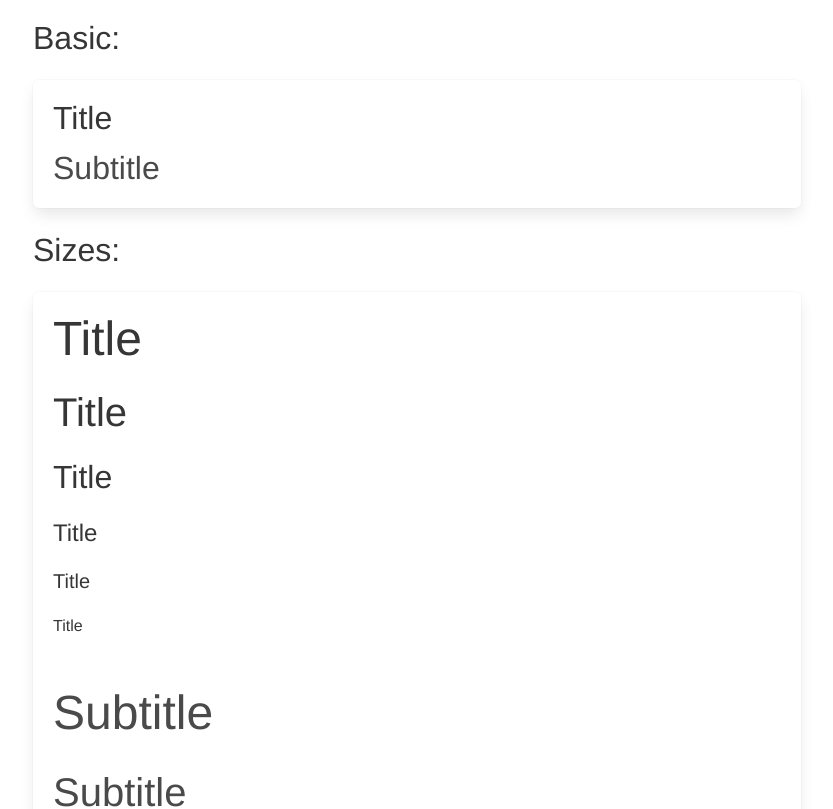
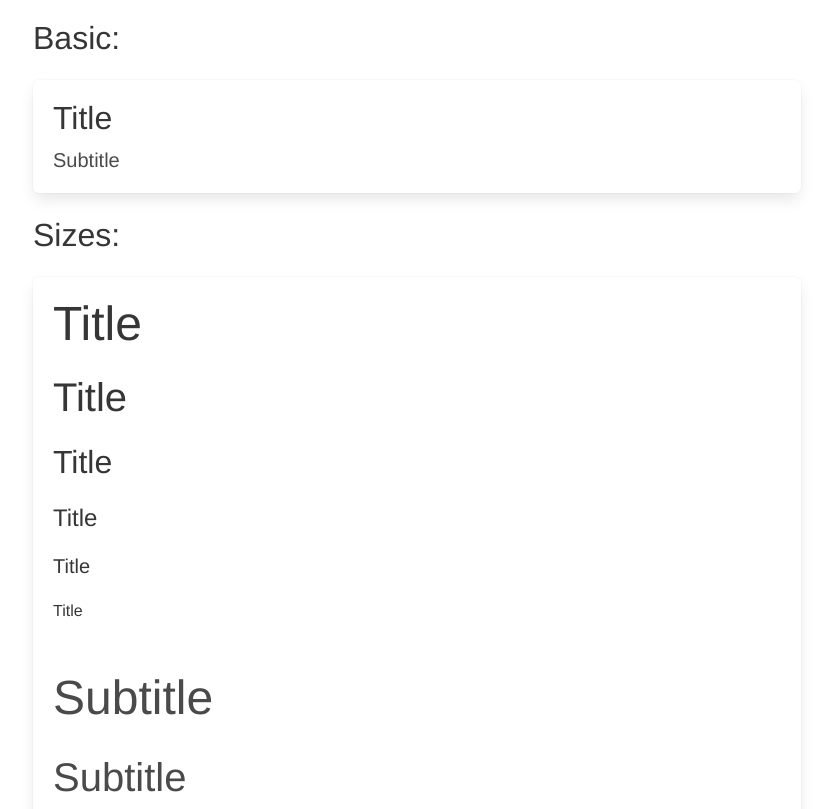
Before and after one commit to vue-bulma/bulma-ui, a Vue app: page /elements/title in a window 1280 px wide. Shown: the top 809 px of the page, without its empty margins (223-1056 px from the left). Built offline with nearby package versions, Linux system fonts and the light colour scheme.

Commit message:
fixup: elements/Title 1. add default props.type 'title' 2. props.size add type 'Number' 3. render element h => p

```diff
--- a/src/components/elements/Title.vue
+++ b/src/components/elements/Title.vue
@@ -1,19 +1,25 @@
 <script>
 import Vue from 'vue'
-const NUMERICAL = ['1', '2', '3', '4', '5', '6']
+
+const TYPES = ['title', 'subtitle']
+const NUMERICAL = [1, 2, 3, 4, 5, 6]
+
 const VbTitle = Vue.component('VbTitle', {
   props: {
     type: {
       type: String,
+      default: 'title',
       validator(value) {
-        return ['title', 'subtitle'].includes(value)
+        return TYPES.includes(value)
       }
     },
     size: {
-      type: String,
-      default: '3',
+      type: [String, Number],
+      default() {
+        return this.type === 'title' ? 3 : 5
+      },
       validator(value) {
-        return NUMERICAL.includes(value)
+        return NUMERICAL.includes(+value)
       }
     },
     spaced: Boolean
@@ -21,7 +27,7 @@ const VbTitle = Vue.component('VbTitle', {
   render(h) {
     const { type, size, spaced } = this
     return h(
-      `h${size}`,
+      'p',
       {
         class: {
           [`${type}`]: !!type,
```
